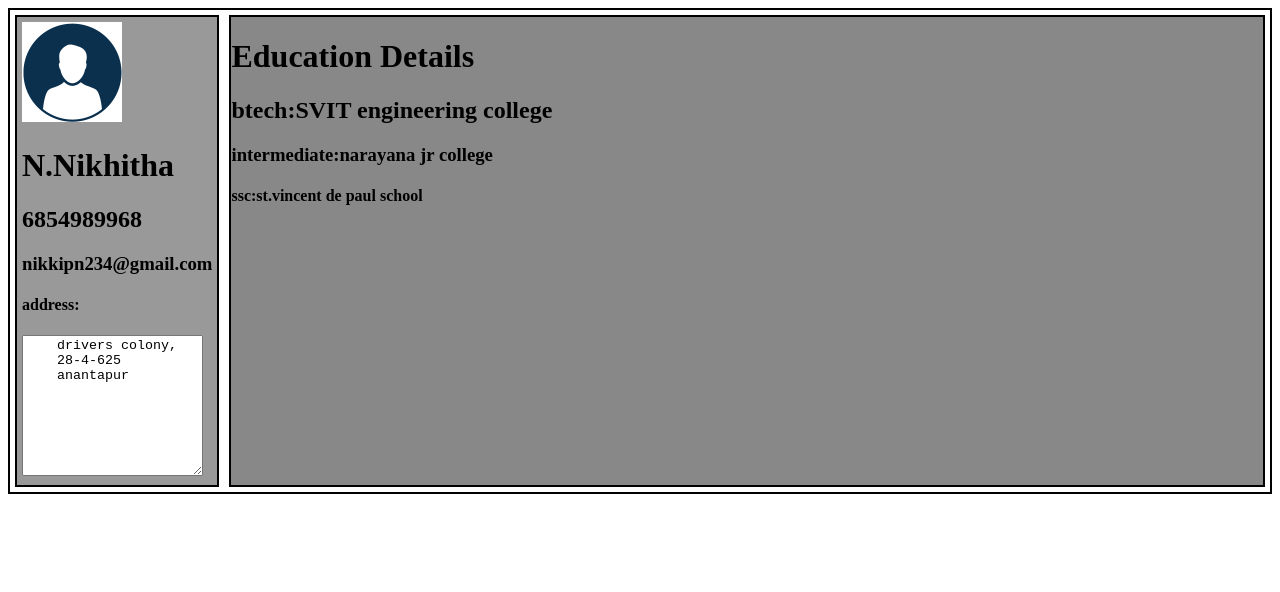
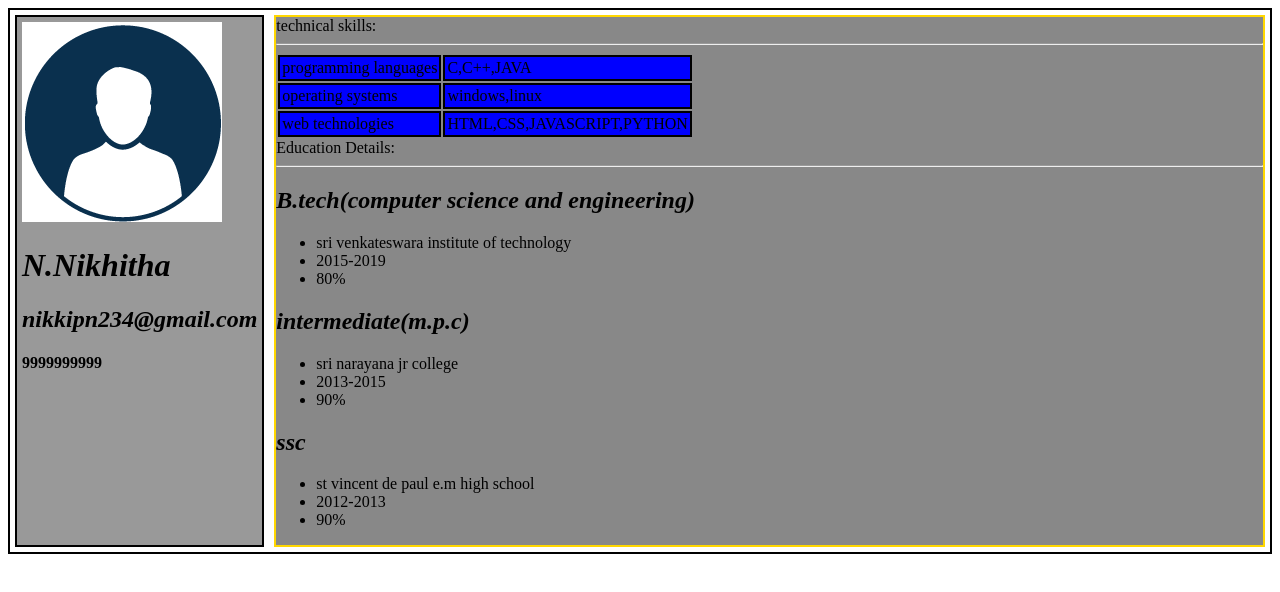
Before and after one commit to nikkinikki123/resume_sv, a plain HTML site: page index.html in a window 1280 px wide. Drawn offline with Linux system fonts and the light colour scheme.

Commit message:
added all files

```diff
--- a/data.json
+++ b/data.json
@@ -0,0 +1,49 @@
+  {
+    "basics":
+    {
+    "photo":"index.png",
+    "name":"N.Nikhitha",
+    "phone":"9999999999",
+    "email":"nikkipn234@gmail.com"
+  },
+  "skills":[
+    {
+      "name":"programming languages",
+      "value":"C,C++,JAVA"
+    },
+    {
+      "name":"operating systems",
+      "value":"windows,linux"
+    },
+    {
+      "name":"web technologies",
+      "value":"HTML,CSS,JAVASCRIPT,PYTHON"
+    }
+],
+"education":[
+  {
+    "course":"B.tech(computer science and engineering)",
+    "college":[
+      "sri venkateswara institute of technology",
+      "2015-2019",
+      "80%"
+    ]
+  },
+  {
+    "course":"intermediate(m.p.c)",
+    "college":[
+      "sri narayana jr college",
+      "2013-2015",
+      "90%"
+    ]
+  },
+  {
+    "course":"ssc",
+    "college":[
+      "st vincent de paul e.m high school",
+      "2012-2013",
+      "90%"
+    ]
+  }
+]
+}
--- a/index.html
+++ b/index.html
@@ -2,12 +2,13 @@
 <html lang="en" dir="ltr">
   <head>
     <meta charset="utf-8">
+    <meta name="viewport" content="width=device-width,initial-scale=1.0">
     <link rel="stylesheet" href="style.css">
     <title>Resume Building</title>
   </head>
   <body>
-  <div class="main">
-  <div class="left">
+  <div class="main" id="main">
+  <!-- <div class="left">
     <img src="index.png" alt="my profile" width="100px" height="100px">
     <h1>N.Nikhitha</h1>
     <h2>6854989968</h2>
@@ -17,7 +18,7 @@
     drivers colony,
     28-4-625
     anantapur
-    </textarea>
+  </textarea>
     </div>
 <div class="right">
   <div class="education">
@@ -26,7 +27,10 @@
     <h3> intermediate:narayana jr college</h3>
     <h4> ssc:st.vincent de paul school</h4>
     </div>
-  </div>
+  </div> -->
 </div>
  </body>
+ <script type="text/javascript" src="main.js" async>
+
+ </script>
 </html>
--- a/main.js
+++ b/main.js
@@ -0,0 +1,84 @@
+// initialising the ajax technique
+function push(file,callback) {
+var xhr=new XMLHttpRequest();
+xhr.overrideMimeType("application/json");
+xhr.open("GET",file,true);
+xhr.onreadystatechange =function() {
+  if(xhr.readyState===4&&xhr.status=="200") {
+   callback(xhr.responseText);
+ }
+}
+xhr.send();
+}
+// calling function
+push("data.json",function(text) {
+  let ind=JSON.parse(text);
+  console.log(ind);
+  profile(ind.basics);
+  skill(ind.skills);
+  edu(ind.education);
+  paragraph(ind.para);
+  } )
+// for getting through id
+var main=document.getElementById('main');
+var left=document.createElement("div");
+left.classList.add("left");
+left.setAttribute("id","left");
+main.appendChild(left);
+function profile(basic){
+  var image=document.createElement("img");
+  left.classList.add("left");
+  image.src=basic.photo;
+  left.appendChild(image);
+  var name=document.createElement("h1");
+  name.textContent=basic.name;
+  left.appendChild(name);
+  var email=document.createElement("h2");
+  email.textContent=basic.email;
+  left.appendChild(email);
+  var phone=document.createElement("h4");
+  phone.textContent=basic.phone;
+  left.appendChild(phone);
+}
+var right=document.createElement("div");
+right.classList.add("right");
+right.textContent="technical skills:"
+right.appendChild(document.createElement("HR"));
+main.appendChild(right);
+function skill(techskill){
+var table=document.createElement("table");
+var row="";
+for (var i = 0; i <techskill.length; i++) {
+  row+="<tr><td>"+techskill[i].name+"</td><td>"+techskill[i].value+"</td></tr>"
+}
+table.innerHTML=row;
+right.appendChild(table);
+}
+function edu(Education)
+{
+  var e1=document.createElement("div");
+  e1.classList.add("education");
+  e1.textContent="Education Details:";
+  e1.appendChild(document.createElement("HR"));
+  right.appendChild(e1);
+  for(i in Education){
+    var e2=document.createElement("h2");
+    e2.textContent=Education[i].course;
+    var ul=document.createElement("ul");
+    for(j in Education[i].college)
+    {
+    var list=document.createElement("li");
+    list.textContent=Education[i].college[j];
+    ul.appendChild(list);
+    e1.appendChild(e2);
+    e1.appendChild(ul);
+
+
+
+    }
+  }
+}
+function paragraph(para)
+{
+
+}
--- a/style.css
+++ b/style.css
@@ -1,3 +1,26 @@
+img{
+  width:200px;
+}
+h1,h2{
+  font-style:italic;
+}
+table td,tr{
+  border:2px solid #000;
+  border-collapse: collapse;
+  padding: 2px;
+  background-color: blue;
+  background-position: right;
+}
+
+
+
+
+
+
+
+
+
+
 .main{
   border: 2px solid #000;
   display: flex;
@@ -6,6 +29,7 @@
   }
 .left{
   background-color: #999;
+  border-color: pink;
   border: 2px solid #000;
   margin: 5px;
   padding: 5px;
@@ -14,6 +38,7 @@
   background-color: #888;
   flex: 3;
   border: 2px solid #000;
+  border-color:gold;
   margin: 5px;
 
 }
@@ -60,4 +85,4 @@
     background-color: #9976;
     border: 2px solid #000;
     margin: 5px;
-}ssssss
+}
```
